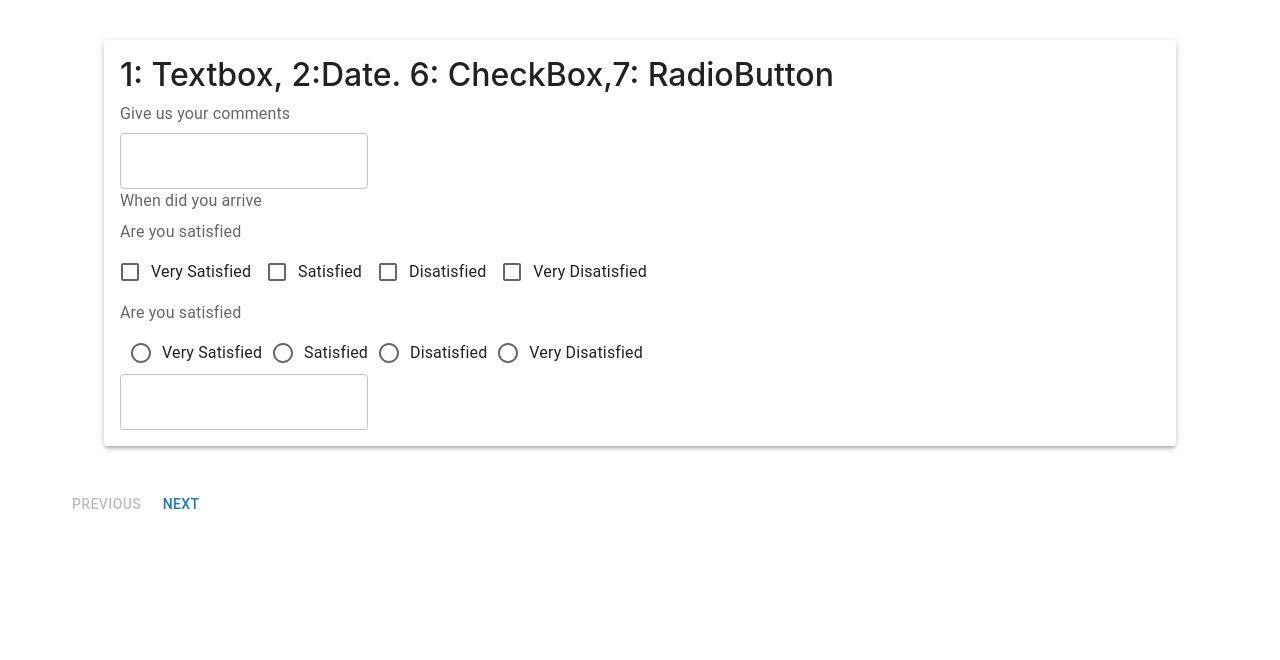
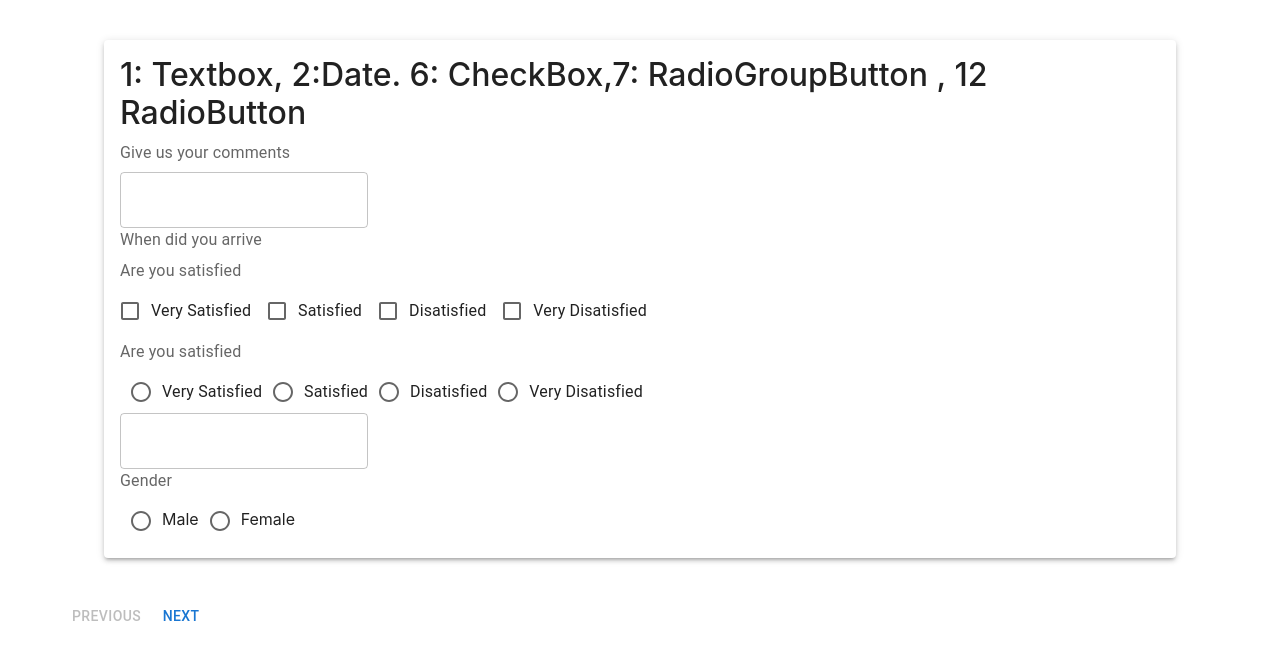
Before and after one commit to Kimoalking/survey-app-main, a React (Create React App) app: page / in a window 1280 px wide. Shown: the top 660 px of the page. Built offline with nearby package versions, Linux system fonts and the light colour scheme.

Commit message:
matrixcontrol and RadioGroup and Radio controls Done, remaining geting values from these controls

```diff
--- a/src/Components/Controls/RadioButton.js
+++ b/src/Components/Controls/RadioButton.js
@@ -1,33 +1,56 @@
-import * as React from 'react';
-import FormControlLabel from '@mui/material/FormControlLabel';
+import React, {useState} from 'react';
 import Radio from '@mui/material/Radio';
-import RadioGroup from '@mui/material/RadioGroup';
 import WithCommentsBlock from '../../HOC/WithCommentsBox';
 import '../../Context/css/custom.css'
 
 const RadioButton =(props)=> {
-  const answerElements = props.data.map((answer) =>{
+  debugger;
+const [selectedValue, setSelectedValue] = useState("a");
+const answerElements = [];
+const handleChange =(event) =>{
 
-    const RadioLabel = (props.isSurveyFormat===true ? "" : answer.title); //answer.title
-    if(props.isSurveyFormat)
-    {
-      return  <td><FormControlLabel key={answer.id} value={answer.id} control={<Radio />} label={RadioLabel} /></td>
-    }else{
-      return <FormControlLabel key={answer.id} value={answer.id} control={<Radio />} label={answer.title} />
-    }
 
-  }
 
-  );
-  return (
-    <RadioGroup
-      row
-      aria-labelledby="demo-row-radio-buttons-group-label"
-      name="row-radio-buttons-group"
-      className='radio-buttons-tables'
-    >
-      {answerElements}
-    </RadioGroup>
-  );
+  setSelectedValue(event.target.value);
+  console.log("QuestionId=" + event.target.name);//QuestionId
+  console.log("Radio ID=" + event.target.value); //Radio ID
+  console.log("IsChecked=" + event.target.checked); //IsChecked property
+}
+//<input name={props.name} type="radio" value={answer.id}/>
+if(props.isSurveyFormat === true && props.data.length > 1)
+{
+  const radios = props.data.map((answer, index) =>
+
+      <td key={index}>
+        <Radio
+        checked={selectedValue === answer.id}
+        onChange={(event1) => handleChange(event1)}
+        value={answer.id}
+        name={props.name}
+      />
+        <label htmlFor={props.name}>{(props.isSurveyFormat===true ? "" : answer.title)}</label>
+      </td>
+
+);
+answerElements.push(radios);
+
+}else{
+  const radios = props.data.map((answer, index) =>
+
+      <span key={index}>
+        <Radio
+        checked={selectedValue === answer.id}
+        onChange={(event1) => handleChange(event1)}
+        value={answer.id}
+        name={props.name}
+      />
+        <label htmlFor={props.name}>{(props.isSurveyFormat===true ? "" : answer.title)}</label>
+      </span>
+
+);
+answerElements.push(radios);
+}
+
+return (answerElements);
 }
 export default WithCommentsBlock(RadioButton);
--- /dev/null
+++ b/src/Components/Controls/RadioGroupButton.js
@@ -0,0 +1,34 @@
+import * as React from 'react';
+import { v4 as uuidv4 } from 'uuid';
+import FormControlLabel from '@mui/material/FormControlLabel';
+import Radio from '@mui/material/Radio';
+import RadioGroup from '@mui/material/RadioGroup';
+import WithCommentsBlock from '../../HOC/WithCommentsBox';
+import '../../Context/css/custom.css'
+
+const RadioGroupButton =(props)=> {
+  const answerElements = props.data.map((answer) =>{
+    const RadioLabel = (props.isSurveyFormat===true ? "" : answer.title); //answer.title
+    if(props.isSurveyFormat)
+    {
+      return  <td key={uuidv4()}><FormControlLabel key={answer.id} value={answer.id} control={<Radio />} label={RadioLabel} /></td>
+    }else{
+      return <FormControlLabel key={answer.id} value={answer.id} control={<Radio />} label={answer.title} />
+    }
+
+  }
+
+  );
+  return (
+    <RadioGroup
+      row
+      aria-labelledby="demo-row-radio-buttons-group-label"
+      name="row-radio-buttons-group"
+      className='radio-buttons-tables'
+      key={uuidv4()}
+    >
+      {answerElements}
+    </RadioGroup>
+  );
+}
+export default WithCommentsBlock(RadioGroupButton);
--- a/src/Components/UserControls/Answer.js
+++ b/src/Components/UserControls/Answer.js
@@ -4,6 +4,7 @@ import Grid from '@mui/material/Grid';
 import ControlType from '../../Utils/ContolType';
 
 import CheckBox from '../Controls/CheckBox';
+import RadioGroupButton from '../Controls/RadioGroupButton';
 import RadioButton from '../Controls/RadioButton';
 import TextBox from '../Controls/TextBox';
 import DateControl from '../Controls/DateControl';
@@ -13,17 +14,29 @@ import DateRangeControl from '../Controls/DateRangeControl';
 import MatrixControl from '../Controls/MatrixControl';
 
 
+
 export default function Answer(props) {
 
   //console.log(props)
+  if(props.isSurveyFormat=== true && props.controlType === ControlType.RadioButton)
+  {
+    return (
+      <RadioButton hasComments={props.hasComments} data={props.data} isSurveyFormat={props.isSurveyFormat || false} name={props.name}></RadioButton>
+    )
+  }
+
+
   return (
     <Grid item xs={12}>
       {props.controlType === ControlType.CheckBox &&
         <CheckBox hasComments={props.hasComments} data={props.data}></CheckBox>
       }
 
+      {props.controlType === ControlType.RadioGroupButton &&
+        <RadioGroupButton hasComments={props.hasComments} data={props.data} isSurveyFormat={props.isSurveyFormat || false}></RadioGroupButton>
+      }
       {props.controlType === ControlType.RadioButton &&
-        <RadioButton hasComments={props.hasComments} data={props.data} isSurveyFormat={props.isSurveyFormat || false}></RadioButton>
+        <RadioButton hasComments={props.hasComments} data={props.data} isSurveyFormat={props.isSurveyFormat || false} name={props.name}></RadioButton>
       }
 
       {props.controlType === ControlType.TextBox &&
@@ -47,6 +60,7 @@ export default function Answer(props) {
         <MatrixControl  hasComments={props.hasComments} controlType={props.controlType} data={props.data} isSurveyFormat={props.isSurveyFormat} mainColumnTitle={props.mainColumnTitle}></MatrixControl>
       }
 
+
     </Grid>
   );
 }
--- a/src/Components/UserControls/MatrixQuestionItem.js
+++ b/src/Components/UserControls/MatrixQuestionItem.js
@@ -1,25 +1,21 @@
 import * as React from 'react';
-import FormControl from '@mui/material/FormControl';
-import Grid from '@mui/material/Grid';
+import { v4 as uuidv4 } from 'uuid';
 import Question from './Question';
 import Answer from './Answer.js';
 
 
 export default function MatrixQuestionItem(props) {
-
   if(props.isSurveyFormat)
   {
     return (
-      <>
-        <tr>
-        <td><Question questionTitle={props.data.title}></Question></td>
-        <Answer hasComments={props.data.hasComments} controlType={props.controlType} data={props.data.answers} isSurveyFormat={props.isSurveyFormat}></Answer>
+        <tr key={uuidv4()}>
+          <td><Question questionTitle={props.data.title}></Question></td>
+          <Answer hasComments={props.data.hasComments} controlType={props.controlType} data={props.data.answers} isSurveyFormat={props.isSurveyFormat} name={props.data.id}></Answer>
         </tr>
-      </>
     );
   }else{
   return (
-    <tr>
+    <tr key={uuidv4()}>
       <td><Question questionTitle={props.data.title}></Question></td>
       <td><Answer hasComments={props.data.hasComments} controlType={props.controlType} data={props.data.answers}></Answer></td>
     </tr>
--- a/src/Utils/ContolType.js
+++ b/src/Utils/ContolType.js
@@ -7,10 +7,11 @@ Time: "3",        // Time
 DateTime: "4",    // Date Time //Not Yet
 Smily: "5",       // Smily
 CheckBox: "6",    // Check Box
-RadioButton: "7", // Radio Button
+RadioGroupButton: "7", // Radio Group Button
 Rating: "8",      // Rating (Stars)
 NPS: "9",         // NPS
 DateRange: "10",   // Date Range[From - To]
-MatrixControl: "11"   // Set of controls for same answers
+MatrixControl: "11",   // Set of controls for same answers
+RadioButton: "12" // Radio Button
 };
 export default ControlType;
--- a/src/Utils/DemoData.js
+++ b/src/Utils/DemoData.js
@@ -1,9 +1,9 @@
 import { v4 as uuidv4 } from 'uuid';
 const Pages = [
     {
-//1: Textbox, 2:Date. 6: CheckBox,7: RadioButton
+//1: Textbox, 2:Date. 6: CheckBox,7: RadioGroupButton, 12 RadioButton control
         "id": uuidv4(),
-        "title": "1: Textbox, 2:Date. 6: CheckBox,7: RadioButton",
+        "title": "1: Textbox, 2:Date. 6: CheckBox,7: RadioGroupButton , 12 RadioButton",
         "sequenceNo": 1,
         "questions": [
             {
@@ -67,6 +67,22 @@ const Pages = [
                         "title": "Very Disatisfied",
                     },
                 ]
+            },
+            {
+                "id": uuidv4(),
+                "title": "Gender",
+                "controlType": "12",
+                "hasComments": false,
+                "answers": [
+                    {
+                        "id": uuidv4(),
+                        "title": "Male",
+                    },
+                    {
+                        "id": uuidv4(),
+                        "title": "Female",
+                    }
+                ]
             }
         ]
     },
@@ -100,10 +116,10 @@ const Pages = [
             }
         ]
     },
-//11:Matrix using Rating Control
+//11:Matrix using 1 possible Answer Control
     {
         "id": uuidv4(),
-        "title": "11:Matrix using Rating Control",
+        "title": "11:Matrix using 1 possible Answer Control",
         "sequenceNo": 3,
         "questions": [
             {
@@ -147,10 +163,10 @@ const Pages = [
 
         ]
     },
-//11: Matrix using Radio Control
+    //12: Matrix using multi possible Answers Control
     {
         "id": uuidv4(),
-        "title": "11: Matrix using Radio Control",
+        "title": "12: Matrix using multi possible Answers Control ",
         "sequenceNo": 4,
         "questions": [
             {
@@ -164,7 +180,7 @@ const Pages = [
                     {
                         "id": uuidv4(),
                         "title": "Are you Married?",
-                        "controlType": "7",
+                        "controlType": "12",
                         "hasComments": false,
                         "answers": [
                         {
@@ -185,14 +201,14 @@ const Pages = [
                         },
                         {
                             "id": uuidv4(),
-                            "title": "Angry of this",
+                            "title": "Cool",
                         }
                     ]
                     },
                     {
                         "id": uuidv4(),
                         "title": "Do you have Master College Degree?",
-                        "controlType": "7",
+                        "controlType": "12",
                         "hasComments": false,
                         "answers": [
                             {
@@ -213,14 +229,14 @@ const Pages = [
                             },
                             {
                                 "id": uuidv4(),
-                                "title": "Angry of this",
+                                "title": "Cool",
                             }
                         ]
                     },
                     {
                         "id": uuidv4(),
                         "title": "Did you do covid test in the past 14 days?",
-                        "controlType": "7",
+                        "controlType": "12",
                         "hasComments": false,
                         "answers": [
                             {
@@ -241,14 +257,14 @@ const Pages = [
                             },
                             {
                                 "id": uuidv4(),
-                                "title": "Angry of this",
+                                "title": "Cool",
                             }
                         ]
                     },
                     {
                         "id": uuidv4(),
                         "title": "Do you have lanuch today?",
-                        "controlType": "7",
+                        "controlType": "12",
                         "hasComments": false,
                         "answers": [
                             {
@@ -269,7 +285,7 @@ const Pages = [
                             },
                             {
                                 "id": uuidv4(),
-                                "title": "Angry of this",
+                                "title": "Cool",
                             }
                         ]
                     }
@@ -279,5 +295,6 @@ const Pages = [
         ]
     }
 
+
 ];
 export default Pages;
```
Also changed, not shown: src/Components/Controls/MatrixControl.js (+9 -16 lines).
